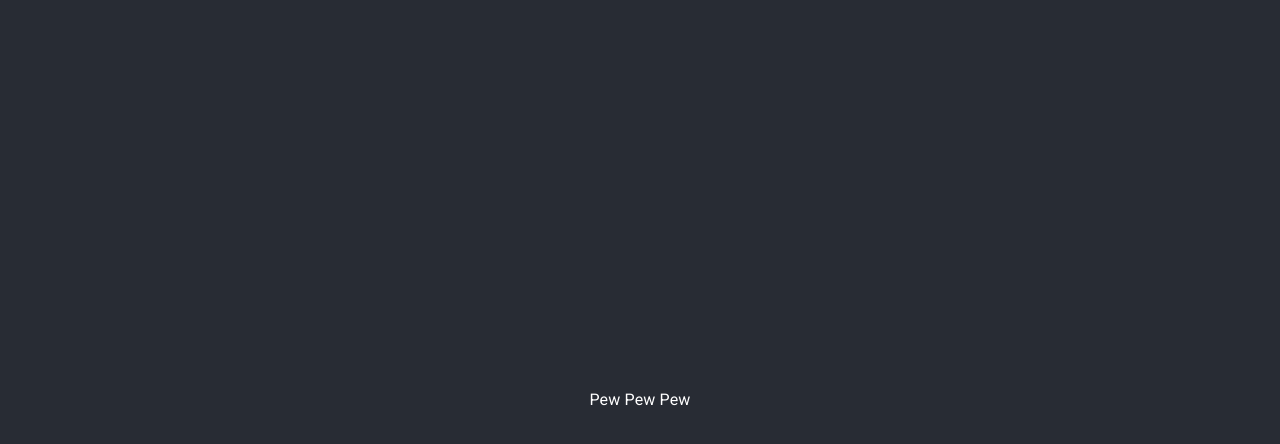
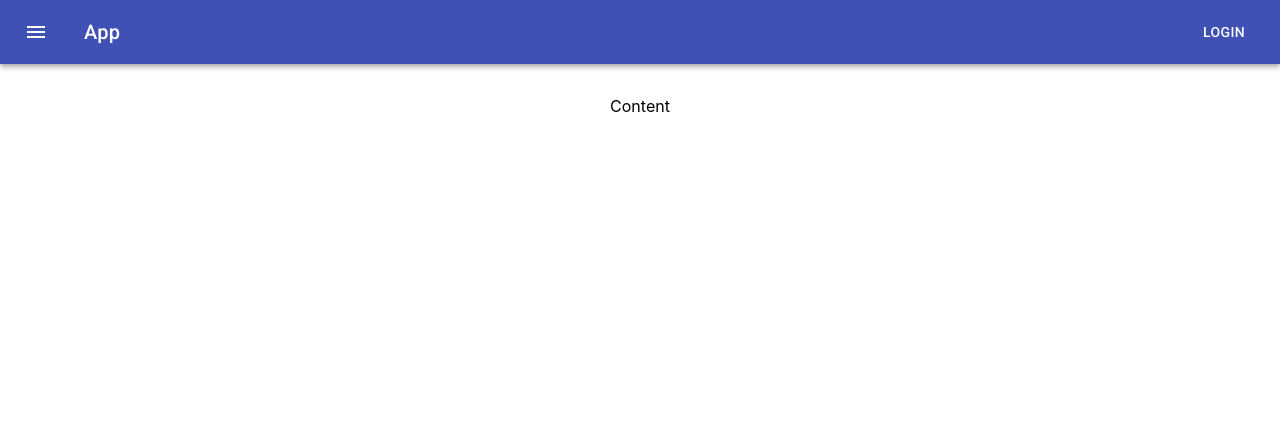
Before and after one commit to ldgit/template-react, a React (Create React App) app: page / in a window 1280 px wide. Shown: the top 444 px of the page. Built offline with nearby package versions, Linux system fonts and the light colour scheme.

Commit message:
use mui for app bar and content

```diff
--- a/package.json
+++ b/package.json
@@ -4,6 +4,7 @@
   "private": true,
   "dependencies": {
     "@material-ui/core": "^4.11.1",
+    "@material-ui/icons": "^4.9.1",
     "@testing-library/jest-dom": "^5.11.6",
     "@testing-library/react": "^11.2.2",
     "@testing-library/user-event": "^12.2.2",
--- a/src/App.tsx
+++ b/src/App.tsx
@@ -1,30 +1,41 @@
 import React from "react";
-import { Typography } from "@material-ui/core";
+import AppBar from "@material-ui/core/AppBar";
+import Toolbar from "@material-ui/core/Toolbar";
+import Typography from "@material-ui/core/Typography";
+import Button from "@material-ui/core/Button";
+import IconButton from "@material-ui/core/IconButton";
+import MenuIcon from "@material-ui/icons/Menu";
 import styled from "styled-components";
 
-const AppContainer = styled.div`
-  text-align: center;
+
+const Title = styled(Typography)`
+  flex-grow: 1;
 `;
 
-const Header = styled.header`
-  background-color: #282c34;
-  min-height: 100vh;
+const MenuButton = styled(IconButton)`
+  margin-right: 24px;
+`;
+
+const Main = styled.main`
+  margin-top: 32px;
   display: flex;
-  flex-direction: column;
-  align-items: center;
   justify-content: center;
-  font-size: calc(10px + 2vmin);
-  color: white;
 `;
 
 function App() {
   return (
-    <AppContainer>
-      <Header>
-        <Typography component="h1">Pew Pew Pew</Typography>
-      </Header>
-      <main></main>
-    </AppContainer>
+    <div>
+      <AppBar position="sticky">
+        <Toolbar>
+          <MenuButton edge="start" color="inherit" aria-label="menu">
+            <MenuIcon />
+          </MenuButton>
+          <Title variant="h6">App</Title>
+          <Button color="inherit">Login</Button>
+        </Toolbar>
+      </AppBar>
+      <Main>Content</Main>
+    </div>
   );
 }
 
```
Also changed, not shown: 1 other file (tests, documents, lock files or other folders).
